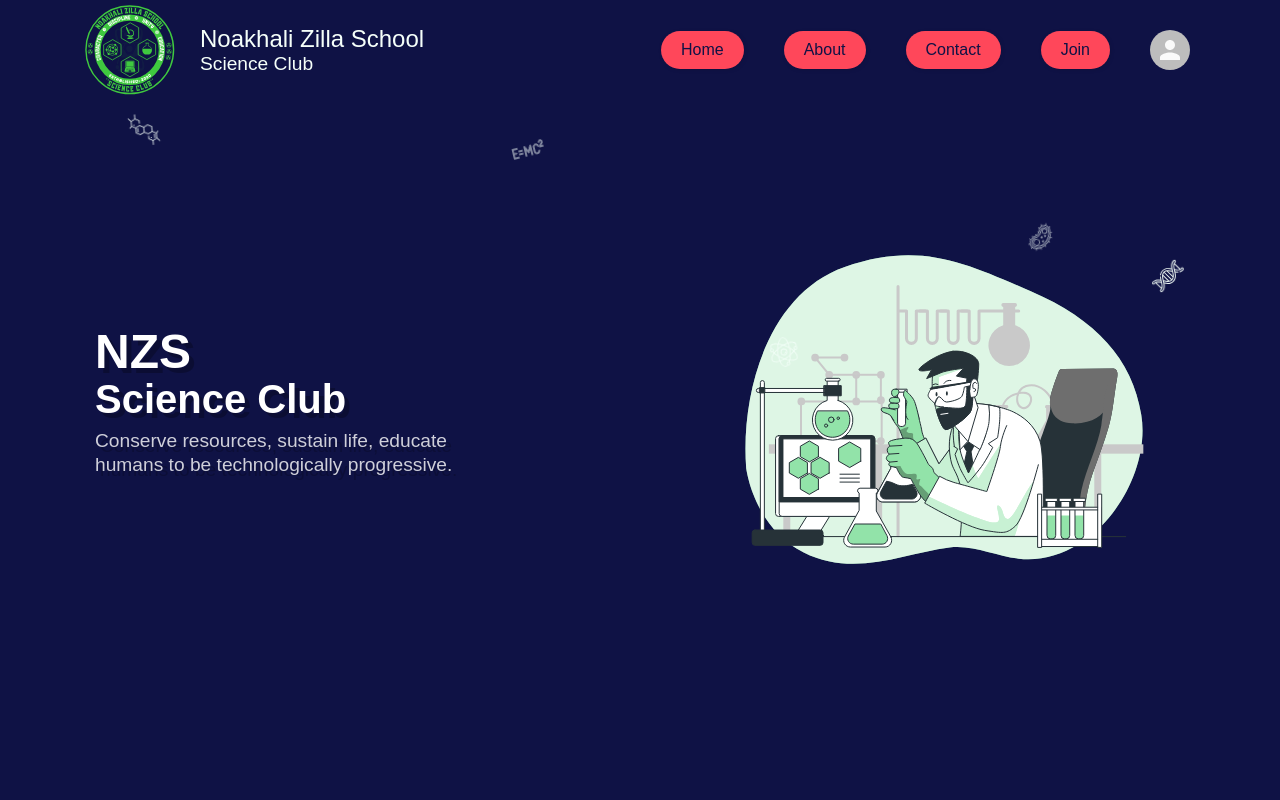
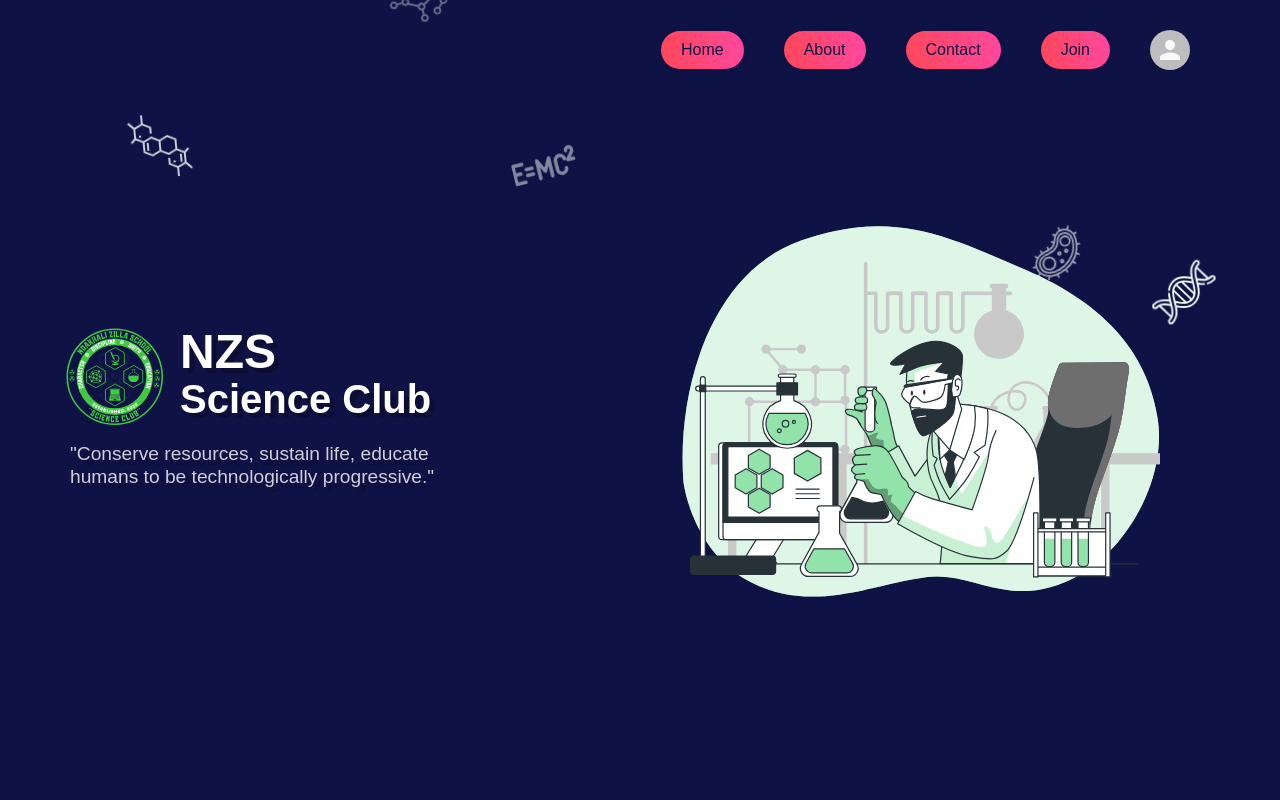
Before and after one commit to AbrarShahriar/nzssc-production, a React (Create React App) app: page / in a window 1280 px wide. Shown: the top 800 px of the page. Built offline with nearby package versions, Linux system fonts and the light colour scheme.

Commit message:
animation

```diff
--- a/src/App.css
+++ b/src/App.css
@@ -48,10 +48,11 @@ body {
   margin: 0 auto;
   width: 90%;
   padding: 15px 15px 15px 0;
-  border-top-left-radius: 50px;
+  border-radius: 20px;
+  /* border-top-left-radius: 50px;
   border-top-right-radius: 50px;
   border-bottom-left-radius: 5px;
-  border-bottom-right-radius: 5px;
+  border-bottom-right-radius: 5px; */
   box-shadow: 1px 1px 7px -5px rgba(0,0,0,.75);
 
 }
--- a/src/components/ContentCard.js
+++ b/src/components/ContentCard.js
@@ -1,9 +1,10 @@
-import React from 'react'
+import React, { useEffect } from 'react'
 import './ContentCard.css'
 import { Link } from "react-router-dom";
 import { MoreHorizRounded } from '@material-ui/icons';
 
 function ContentCard({ type, img, title, desc, tags, timestamp, author, authorImg }) {
+
     return (
         <div className='card'>
 
--- a/src/components/Header.css
+++ b/src/components/Header.css
@@ -23,7 +23,13 @@
     align-items: center;
     justify-content: space-around;
     /* outline: 2px solid red; */
+    margin-left: auto;
     margin-right: 50px;
+}
+
+.header p {
+    margin-left: auto;
+    margin-right: 20px;
 }
 
 .header_items > * {
@@ -36,6 +42,7 @@
     transition: all 100ms ease;
     color: #0F1245;
     background: #FF475A;
+    background-image: linear-gradient(90deg, #FF475A, #ff479d);
     padding: 10px 20px;
     border-radius: 20px;
     box-shadow: 1px 1px 7px -5px rgba(0,0,0,.75);
@@ -44,7 +51,9 @@
 
 .header_items > a:hover {
     transform: scale(1.1);
-    background-color: #FFE944;
+    /* background-image: linear-gradient(90deg, #ff479d, #FF475A); */
+    filter: hue-rotate(10deg);
+
 }
 
 .header_avatar {
--- a/src/components/Header.js
+++ b/src/components/Header.js
@@ -25,17 +25,17 @@ function Header() {
             logoText: logoTextRef.current,
         }
 
-        gsap.to(elements.logo,
-        {
-            x: -500,
-            scrollTrigger: {
-                trigger: document.querySelector('.search'),
-                start: 'top center+=100',
-                toggleActions: 'play none none reverse',
-                // markers: true
-            }
-        }
-        )
+        // gsap.to(elements.logo,
+        // {
+        //     x: -500,
+        //     scrollTrigger: {
+        //         trigger: document.querySelector('.search'),
+        //         start: 'top center',
+        //         toggleActions: 'play none none reverse',
+        //         // markers: true
+        //     }
+        // }
+        // )
 
         // gsap.to(elements.logoText,
         // {
@@ -55,13 +55,13 @@ function Header() {
 
     return (
         <div className={`header ${show && `header_bg`}`}>
-            <div ref={logoRef} className="header_banner">
+            {/* <div ref={logoRef} className="header_banner">
                 <img id='logo'  src={logo} alt=""/>
                 <div ref={logoTextRef} className="banner_text">
                     <span className='nzs'>Noakhali Zilla School</span>
                     <span className='sc'>Science Club</span>
                 </div>
-            </div>
+            </div> */}
 
 
             {
--- a/src/components/Hero.css
+++ b/src/components/Hero.css
@@ -18,8 +18,9 @@
 }
 
 .hero > img {
-    width: 500px;
-
+    width: 600px;
+    position: relative;
+    z-index: 20;
 }
 
 .hero > * {
@@ -32,34 +33,117 @@
     top: 50%;
     left: 50%;
     transform: translate(-50%, -50%); */
-    text-align: left;
+    /* text-align: left; */
 
     color: white;
     text-shadow: 5px 5px rgba(0, 0, 0, .25);
 }
+@media (max-width: 600px) {
+    .hero_title {
+        text-align: center;
+    }
+}
 
-.hero_title h1 {
+.hero_title .hero_banner h1 {
     font-size: 3em;
 }
+@media (max-width: 600px) {
+    .hero_title .hero_banner h1 {
+        font-size: 2.5em;
+    }
+}
 
-.hero_title h2 {
+.hero_title .hero_banner h2 {
     font-size: 2.5em;
     line-height: 1em;
     margin-bottom: 10px;
+}
+@media (max-width: 600px) {
+    .hero_title .hero_banner h2 {
+        font-size: 1.75em;
+    }
 }
 
 .hero_title p {
     font-size: 1.2em;
     max-width: 400px;
-    opacity: 0.8;
 
     line-height: 1.2em;
 }
 
+.hero_banner {
+    display: flex;
+    align-items: center;
+    position: relative;
+    z-index: 20;
+}
+@media (max-width: 600px) {
+    .hero_banner {
+        flex-direction: column;
+    }
+}
+
+.banner_text {
+    text-align: left;
+}
+@media (max-width: 600px) {
+    .banner_text  {
+        text-align: center;
+    }
+}
+
+.hero_title .hero_banner img {
+    width: 130px;
+    object-fit: contain;
+}
+@media (min-width: 600px) {
+    .hero_title .hero_banner img  {
+        margin-left: -20px;
+    }
+}
+
+
+.zoom {
+    animation: zoom 700ms cubic-bezier(.54,.03,.37,1.47) 1500ms 1 forwards;
+    transform: scale(0);
+}
+@keyframes zoom {
+    100% {
+        transform: scale(1);
+    }
+}
+
+
+
+.slideLeft {
+    animation: slideLeft 1s ease 1 forwards;
+    transform: translateX(-550px);
+}
+
+@keyframes slideLeft {
+    100% {
+        transform: translateX(0);
+    }
+}
+
+
+.fadeUp {
+    animation: fadeUp 1s ease 1000ms 1 forwards;
+    opacity: 0;
+    transform: translateY(20px);
+}
+
+@keyframes fadeUp {
+    100% {
+        opacity: 0.8;
+        transform: translateY(0);
+    }
+}
+
 .icon {
-    width: 32px;
+    width: 64px;
+    height: 64px;
     fill: mintcream;
-    height: 32px;
 
     position: absolute;
     z-index: 0;
--- a/src/components/Hero.js
+++ b/src/components/Hero.js
@@ -1,4 +1,4 @@
-import React from 'react'
+import React, { useEffect } from 'react'
 import './Hero.css'
 import blob from '../images/gradient-blob.png'
 import Atom from './svg/Atom'
@@ -11,8 +11,18 @@ import Relativity from './svg/Relativity'
 // import ill from '../images/Laboratory-cuate.svg'
 // import ill from '../images/Outer space-bro.svg'
 import ill from '../images/Science-bro.svg'
+import { useMediaQuery } from '@material-ui/core';
+import { screens } from "../screens";
+import logo from '../images/blue-logo.svg'
+import Aos from "aos";
 
 function Hero() {
+    const mobile = useMediaQuery(`(max-width: ${screens.mobile}px)`)
+
+    useEffect(() => {
+        Aos.init()
+    }, [])
+
     return (
         <div className='hero'>
             <Atom svgClass='icon icon-1'/>
@@ -24,12 +34,17 @@ function Hero() {
             <Relativity svgClass='icon icon-7'/>
 
             <div className="hero_title">
-                <h1>NZS</h1>
-                <h2>Science Club</h2>
-                <p>Conserve resources, sustain life, educate humans to be technologically progressive.</p>
+                <div className="hero_banner slideLeft">
+                    <img id='logo'  src={logo} alt=""/>
+                    <div className="banner_text">
+                        <h1>NZS</h1>
+                        <h2>Science Club</h2>
+                    </div>
+                </div>
+                <p className='subtitle fadeUp'>"Conserve resources, sustain life, educate humans to be technologically progressive."</p>
             </div>
 
-            <img src={ill} alt=""/>
+            {!mobile && <img className='zoom' src={ill} alt=""/>}
         </div>
     )
 }
```
